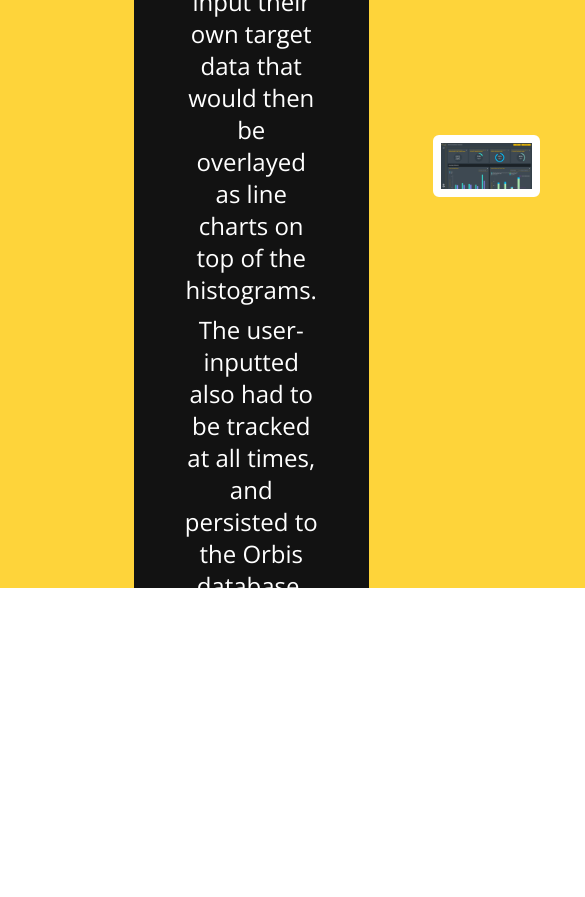
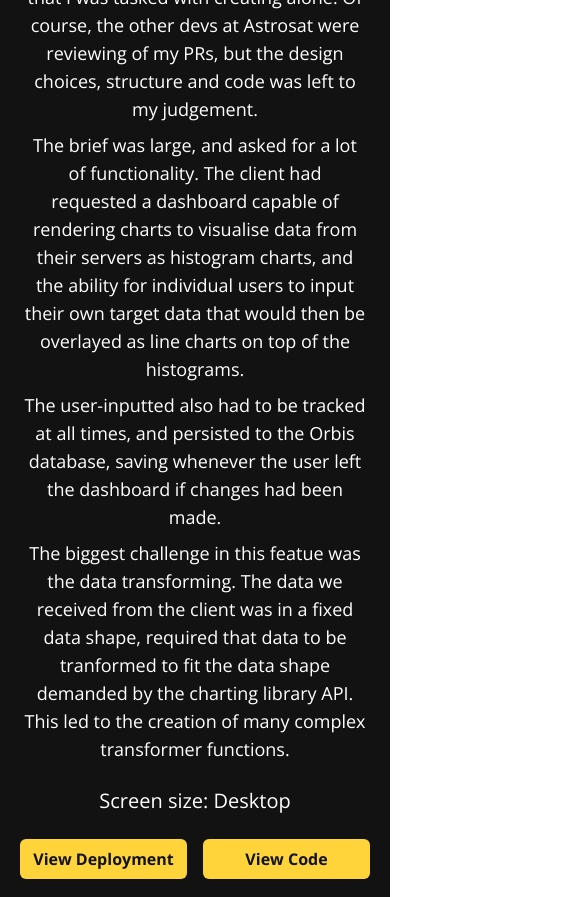
Before and after one commit to RoryMacGregor88/portfolio, a Next.js app: page / in a window 390 px wide. Shown: the part 1100-1997 px from the top of the page, 585 px wide, since content can reach past the window. Built offline with nearby package versions, Linux system fonts and the light colour scheme.

Commit message:
feat(frontend): Responsive styling, alternate alignment of cards
Added a cool feature to switch the text and image cards left/right
based on whether they're odd or even.

```diff
--- a/src/app/page.tsx
+++ b/src/app/page.tsx
@@ -1,7 +1,7 @@
 import { Sidebar, ProjectDisplay } from '~/components';
 
 const Home = () => (
-  <main className='flex justify-between'>
+  <main className='flex justify-between flex-col lg:flex-row'>
     <Sidebar />
     <ProjectDisplay />
   </main>
--- a/src/components/button/button.component.tsx
+++ b/src/components/button/button.component.tsx
@@ -8,7 +8,7 @@ interface Props {
 const Button = ({ label, className = '' }: Props) => (
   <button
     className={clsx(
-      'border-solid rounded-md bg-yellow p-5 text-black w-full font-bold',
+      'border-solid rounded-md bg-yellow p-2 text-black w-full font-bold',
       className
     )}
   >
--- a/src/components/project-display/project-display.component.tsx
+++ b/src/components/project-display/project-display.component.tsx
@@ -8,10 +8,13 @@ import { Button } from '~/components';
 import ChardDashboardImage from '~/images/chart-dashboard.png';
 import FaceImage from '~/images/face.jpg';
 
+// TODO: responsive stuff, proper theming
+
 type Project = {
   name: string;
   descriptions: string[];
   src: StaticImageData;
+  responsive?: boolean;
   buttonMetadata: { label: string; href: string }[];
 };
 
@@ -42,6 +45,77 @@ const PROJECT_DATA: Project[] = [
       'The user-inputted also had to be tracked at all times, and persisted to the Orbis database, saving whenever the user left the dashboard if changes had been made.',
       'The biggest challenge in this featue was the data transforming. The data we received from the client was in a fixed data shape, required that data to be tranformed to fit the data shape demanded by the charting library API. This led to the creation of many complex transformer functions.',
     ],
+    responsive: false,
+    src: ChardDashboardImage,
+    buttonMetadata: [
+      {
+        label: 'View Deployment',
+        href: 'www.google.com',
+      },
+      {
+        label: 'View Code',
+        href: 'www.github.com',
+      },
+    ],
+  },
+  {
+    name: '2. Functional Player',
+    descriptions: [
+      `This is a long-lived training project that I've maintained for several years. It was initially created as a playground to learn more about the technogies used as Astrosat, but quickly developed into a production app.`,
+      'It has since been deployed to production and testing environments, has full authentication, authorization, server-side sessions, client-side cookies, Stripe payment processing and much more.',
+    ],
+    src: ChardDashboardImage,
+    responsive: true,
+    buttonMetadata: [
+      {
+        label: 'View Deployment',
+        href: 'www.google.com',
+      },
+      {
+        label: 'View Code',
+        href: 'www.github.com',
+      },
+    ],
+  },
+  {
+    name: '3. React-Query Auth App',
+    descriptions: [],
+    responsive: true,
+    src: ChardDashboardImage,
+    buttonMetadata: [
+      {
+        label: 'View Deployment',
+        href: 'www.google.com',
+      },
+      {
+        label: 'View Code',
+        href: 'www.github.com',
+      },
+    ],
+  },
+  {
+    name: '4. Deck GL Mapping App',
+    descriptions: [],
+    responsive: false,
+    src: ChardDashboardImage,
+    buttonMetadata: [
+      {
+        label: 'View Deployment',
+        href: 'www.google.com',
+      },
+      {
+        label: 'View Code',
+        href: 'www.github.com',
+      },
+    ],
+  },
+  {
+    name: '5. This site!',
+    descriptions: [
+      `Yes, this very portfolio app was created using Next.js 13, Typescript and Tailwind CSS.`,
+      `I'm relatively new to Tailwind, so I thought this would serve as an opportunity to try it out. It's fully responsive, so feel free to have a play around.`,
+    ],
+    responsive: true,
     src: ChardDashboardImage,
     buttonMetadata: [
       {
@@ -64,19 +138,33 @@ const List = ({ children }: ListProps) => <ul>{children}</ul>;
 
 interface SectionProps {
   project: Project;
+  index: number;
 }
 
 const Section = ({
-  project: { descriptions, src, name, buttonMetadata },
-}: SectionProps) => (
-  <li className='flex justify-between align-middle h-screen'>
-    <div className='bg-black w-1/2 flex flex-col justify-center text-center'>
-      <h2 className='text-6xl font-bold'>{name}</h2>
-      <div className='m-12 text-2xl flex flex-col gap-2'>
+  project: { descriptions, responsive, src, name, buttonMetadata },
+  index,
+}: SectionProps) => {
+  const isEven = index % 2 === 0;
+  return (
+    <li
+      className={`flex flex-col ${
+        isEven ? 'lg:flex-row' : 'lg:flex-row-reverse'
+      } justify-between align-middle lg:h-screen lg:pl-12`}
+    >
+      <div className='bg-black lg:w-1/2 flex flex-col justify-center text-center py-8 lg:py-0'>
+        <h2 className='text-4xl lg:text-6xl font-bold'>{name}</h2>
+
+        <div className='m-6 text-lg lg:text-2xl flex flex-col gap-2'>
           {descriptions.map((paragraph) => (
             <p key={paragraph}>{paragraph}</p>
           ))}
         </div>
+
+        <div>
+          <h4 className='mb-6 text-xl lg:text-3xl'>
+            Screen size: {responsive ? 'Responsive' : 'Desktop'}
+          </h4>
           <div className='flex gap-4 mx-5 justify-between'>
             {buttonMetadata.map(({ label, href }) => (
               <NextLink key={label} href={href} style={{ width: '100%' }}>
@@ -85,9 +173,10 @@ const Section = ({
             ))}
           </div>
         </div>
+      </div>
 
-    <div className='bg-yellow w-1/2 flex flex-col justify-center'>
-      <div className='border-8 border-solid border-white rounded-md overflow-hidden mx-16'>
+      <div className='bg-yellow lg:w-1/2 flex flex-col justify-center'>
+        <div className='border-8 border-solid border-white rounded-md overflow-hidden mx-8 lg:mx-16 my-8 lg:my-0'>
           <NextImage
             alt={name}
             src={src}
@@ -98,11 +187,12 @@ const Section = ({
       </div>
     </li>
   );
+};
 
 const ProjectDisplay = () => (
   <List>
-    {PROJECT_DATA.map((project) => (
-      <Section key={project.name} project={project} />
+    {PROJECT_DATA.map((project, i) => (
+      <Section key={project.name} index={i} project={project} />
     ))}
   </List>
 );
--- a/src/components/sidebar/sidebar.component.tsx
+++ b/src/components/sidebar/sidebar.component.tsx
@@ -17,10 +17,10 @@ const BUTTON_METADATA = [
 ];
 
 const Sidebar = () => (
-  <div className='h-screen flex flex-col justify-evenly'>
+  <div className='bg-yellow lg:fixed lg:h-screen lg:w-12 h-12 w-screen flex flex-row lg:flex-col justify-evenly'>
     {BUTTON_METADATA.map(({ label, href }) => (
       <NextLink key={label} href={href}>
-        <Button label={label} className='-rotate-90 text-2xl p-0' />
+        <Button label={label} className='lg:-rotate-90 text-2xl p-0' />
       </NextLink>
     ))}
   </div>
```
Lines whose indentation alone changed are shown as unchanged.
